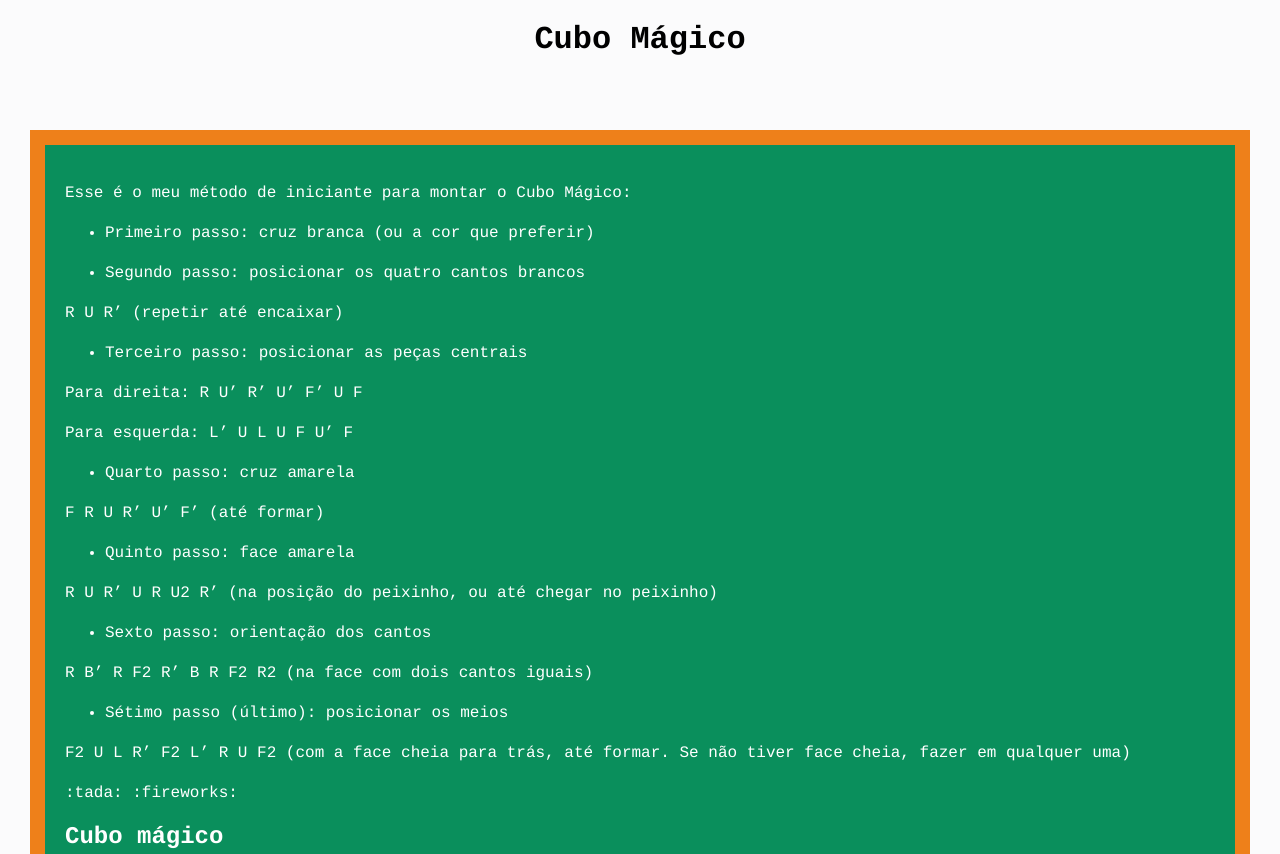
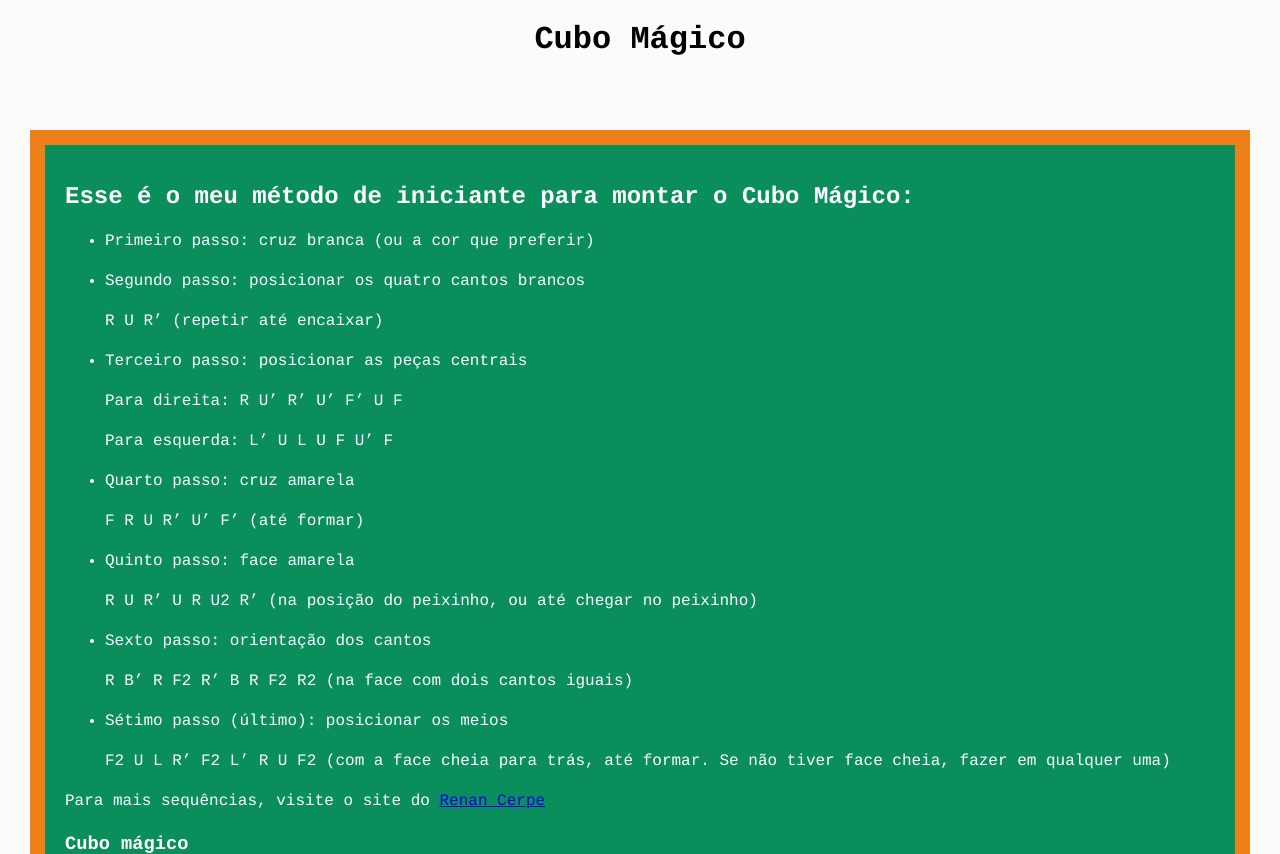
Before and after one commit to juliazanon/meusite2, a Jekyll site: the page built from _posts/2020-09-16-Cubo-Magico.markdown, in a window 1280 px wide. Shown: the top 854 px of the page. Built offline with Jekyll 4.4.1, drawn with Linux system fonts in a browser that asks for light colours; grey boxes are pictures that could not be loaded.

Commit message:
Quarto update no cubo e adaptação do post.html

```diff
--- a/_layouts/post.html
+++ b/_layouts/post.html
@@ -2,6 +2,9 @@
 layout: default
 ---
 
+<header>
+    <h1>{{ page.title }}</h1>
+</header>
 <section>
     {{ content }}
 </section>
--- a/_posts/2020-09-16-Cubo-Magico.markdown
+++ b/_posts/2020-09-16-Cubo-Magico.markdown
@@ -1,46 +1,44 @@
 ---
-layout: cubo
+layout: post
 title: "Cubo Mágico"
 date: 2020-09-14 07:14:49 -0500
 categories: jekyll update
 ---
 
-Esse é o meu método de iniciante para montar o Cubo Mágico:
+# **Esse é o meu método de iniciante para montar o Cubo Mágico:**
 
 * Primeiro passo: cruz branca (ou a cor que preferir)
 
-
 * Segundo passo: posicionar os quatro cantos brancos
 
-R U R' (repetir até encaixar)
-
+    R U R' (repetir até encaixar)
 
 * Terceiro passo: posicionar as peças centrais
 
-Para direita: R U' R' U' F' U F
+    Para direita: R U' R' U' F' U F
 
-Para esquerda: L' U L U F U' F
-
+    Para esquerda: L' U L U F U' F
 
 * Quarto passo: cruz amarela
 
-F R U R' U' F' (até formar)
-
+    F R U R' U' F' (até formar)
 
 * Quinto passo: face amarela
 
-R U R' U R U2 R' (na posição do peixinho, ou até chegar no peixinho)
-
+    R U R' U R U2 R' (na posição do peixinho, ou até chegar no peixinho)
 
 * Sexto passo: orientação dos cantos
 
-R B' R F2 R' B R F2 R2 (na face com dois cantos iguais)
-
+    R B' R F2 R' B R F2 R2 (na face com dois cantos iguais)
 
 * Sétimo passo (último): posicionar os meios
 
-F2 U L R' F2 L' R U F2 (com a face cheia para trás, até formar.
-Se não tiver face cheia, fazer em qualquer uma)
+    F2 U L R' F2 L' R U F2 (com a face cheia para trás, até formar.
+    Se não tiver face cheia, fazer em qualquer uma)
 
-:tada: :fireworks:
-# Cubo mágico
+
+Para mais sequências, visite o site do [Renan Cerpe](www.cubovelocidade.com.br)
+
+
+### Cubo mágico
+![Um cubo mágico sem adesivos](https://cdn.awsli.com.br/600x450/1127/1127881/produto/49796426a2fe692908.jpg)
--- a/_sass/main.scss
+++ b/_sass/main.scss
@@ -70,15 +70,6 @@ section#pokemon {
     padding: 20px;
 }
 
-section#instrucoes {
-    border: 15px solid var(--secondary-background);
-    height: 80%;
-    margin: 50px 30px;
-    background-color: var(--tertiary-background);
-    color: var(--secondary-color);
-    padding: 20px;
-}
-
 footer {
     background: var(--secondary-background);
     color: var(--primary-color);
@@ -87,12 +78,3 @@ footer {
     justify-content: center;
     align-items: center;
 }
-
-footer#rodape_cubo {
-    background: var(--secondary-background);
-    color: var(--primary-color);
-    height: 60px;
-    display: flex;
-    justify-content: center;
-    align-items: center;
-}
```
